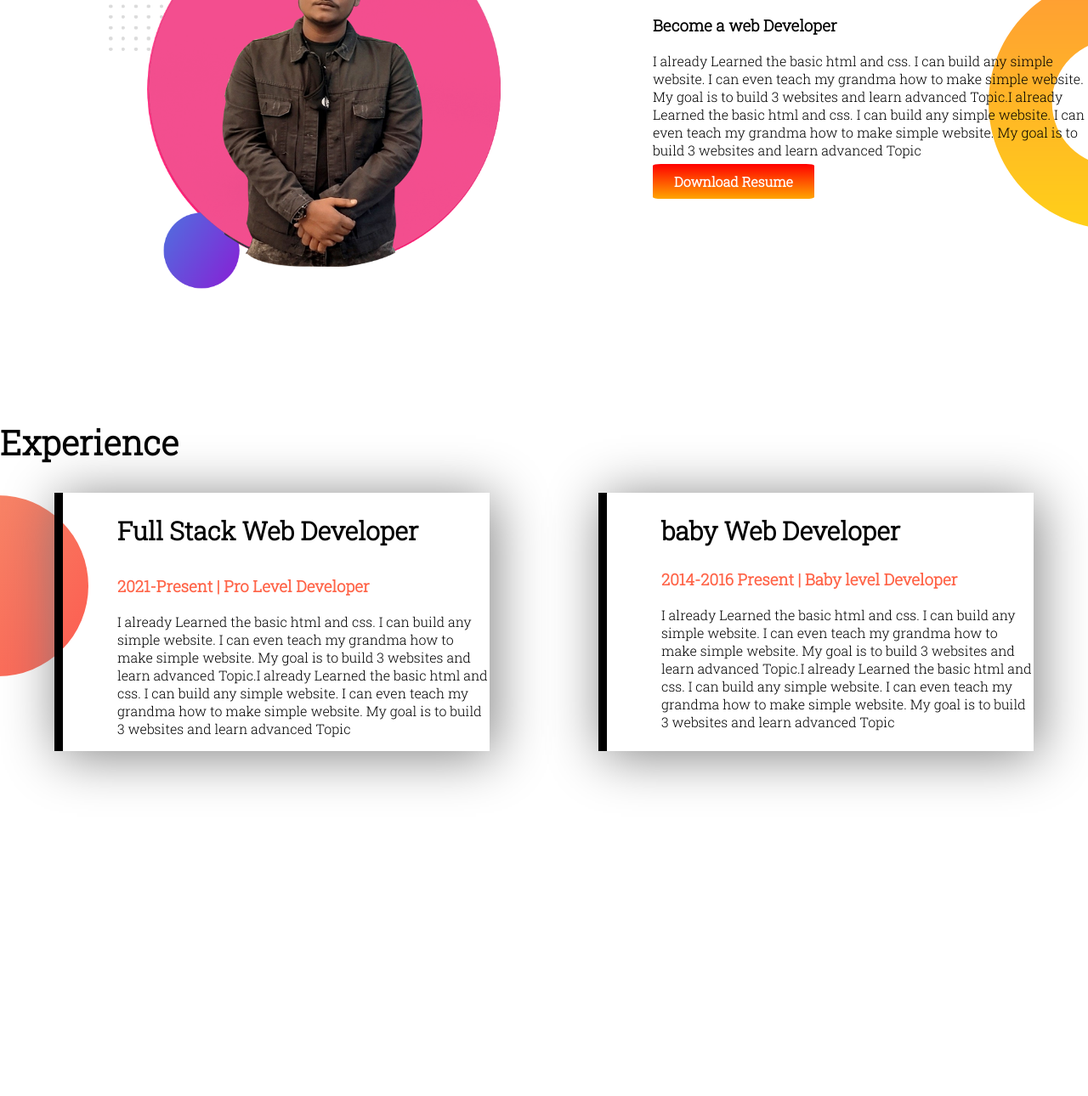
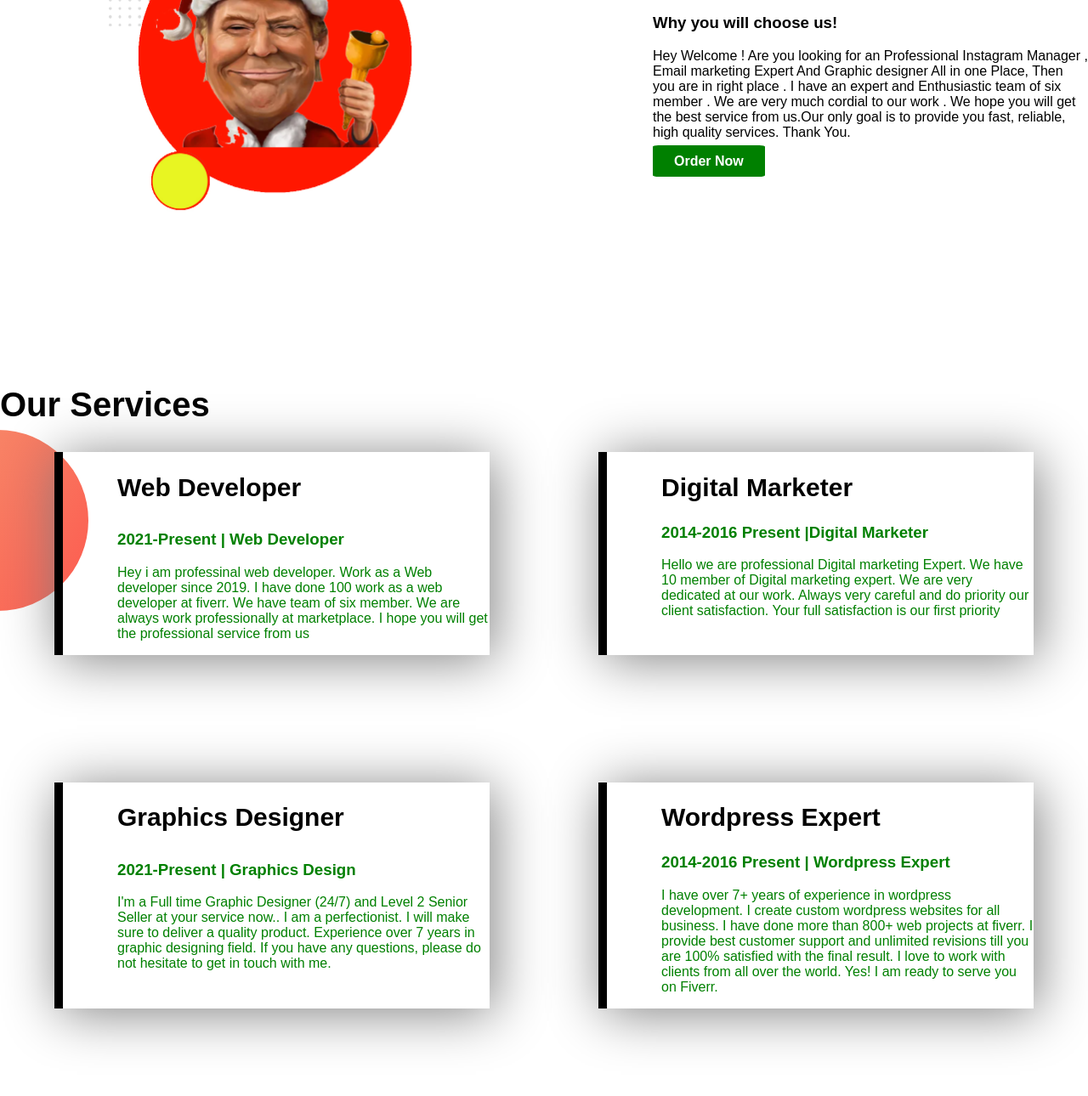
Before and after one commit to tofayelgithub/portfolio, a plain HTML site: page index.html in a window 1280 px wide. Shown: the part 714-2004 px from the top of the page at 85% size. Before the commit the page ends 1748 px from the top, so only its background shows below. Drawn offline with Linux system fonts and the light colour scheme; a web font is replaced by a local one.

Commit message:
first commit

```diff
--- a/index.html
+++ b/index.html
@@ -12,54 +12,87 @@
 <link rel="preconnect" href="https://fonts.gstatic.com" crossorigin>
 <link href="https://fonts.googleapis.com/css2?family=Pushster&family=Roboto+Slab:wght@300&display=swap" rel="stylesheet">
     <link rel="stylesheet" href="style.css">
+
+
+
 </head>
 <body>
+
    <section class="top-banner flexible-container">
+    <img src="images/5050.jpg" alt="">
        <div class="half-width">
-    <h1>Welcome to </h1>
-        <h1> <span class="red-color"> Tofayel new </span> Website</h1>
-            <h3>Build Climber and Train Stopper </h3>
+
+
+        <h1  style="text-align:center;> <span class="red-color" >Professional World</span> </h1>
+            <h3  >Work as a full time freelance at fiverr  </h3>
 <p>My name is Tofayel. I am Level two Full time Freelancer at Fiverr. I am professional Website Developer And Digital Marketer since 2017. I have very professional six member of teams. Where you will get 100% professional Work for your Company. We are always here at your service. Surely you will get 100% qualityful Work. So lets start your project :) </p>
-<a class="link-button" target="blank" href="http://www.smtofayel.com">Hire Me</a>
+<a class="link-button" target="blank" href="http://www.smtofayel.com">See More</a>
 </div>
 
 <div class="half-width">
-    <img src="images/tofayel.png" alt="">
+
   </div>
    </section>
+
+
    <section class="dream-big flexible-container">
 
 
     <div class="half-width">
-<img src="images/tofayel2.png" alt="">
+<img src="images/0001.jpg" alt="">
 
     </div>
     <div class="half-width">
         <h1>
-            Dream Big
+           Who we are!
         </h1>
-        <h3> Become a web Developer</h3>
-        <p> I already Learned the basic html and css. I can build any simple website. I can even teach my grandma how to make simple website. My goal is to build 3 websites and learn advanced Topic.I already Learned the basic html and css. I can build any simple website. I can even teach my grandma how to make simple website. My goal is to build 3 websites and learn advanced Topic</p>
-        <a class="link-button2" target="blank" href="http://www.smtofayel.com">Download Resume</a>
+        <h3> Why you will choose us!</h3>
+        <p style="color:rgb(0, 0, 0);"> Hey Welcome ! Are you looking for an Professional Instagram Manager , Email marketing Expert And Graphic designer All in one Place, Then you are in right place . I have an expert and Enthusiastic team of six member . We are very much cordial to our work . We hope you will get the best service from us.Our only goal is to provide you fast, reliable, high quality services. Thank You.</p>
+        <a class="link-button2" target="blank" href="http://www.smtofayel.com"> Order Now</a>
     </div>
+
+
    </section>
+
    <section class= " developer">
-       <h1> Experience  </h1>
+       <h1 > Our Services </h1>
        <div class="flexible-container">
         <div class="ground-item man">
-            <h2> Full Stack Web Developer<h1>
-                <h3 class="orange-color"> 2021-Present | Pro Level Developer</h3>
-                <p>I already Learned the basic html and css. I can build any simple website. I can even teach my grandma how to make simple website. My goal is to build 3 websites and learn advanced Topic.I already Learned the basic html and css. I can build any simple website. I can even teach my grandma how to make simple website. My goal is to build 3 websites and learn advanced Topic</p>
+            <h2> Web Developer<h1>
+                <h3 class="orange-color"> 2021-Present | Web Developer</h3>
+                <p style="color:green;">Hey i am professinal web developer. Work as a Web developer since 2019. I have done 100 work as a web developer at fiverr. We have team of six member. We are always work professionally at marketplace. I hope you will get the professional service from us</p>
          </div>
          <div class="ground-item man">
-             <h2> baby Web Developer</h1>
-             <h3 class="orange-color"> 2014-2016 Present | Baby level Developer</h3>
-             <p> I already Learned the basic html and css. I can build any simple website. I can even teach my grandma how to make simple website. My goal is to build 3 websites and learn advanced Topic.I already Learned the basic html and css. I can build any simple website. I can even teach my grandma how to make simple website. My goal is to build 3 websites and learn advanced Topic</p>
+             <h2> Digital Marketer</h1>
+             <h3 class="orange-color"> 2014-2016 Present |Digital Marketer</h3>
+             <p style="color:green;"> Hello we are professional Digital marketing Expert. We have 10 member of Digital marketing expert. We are very dedicated at our work. Always very careful and do priority our client satisfaction. Your full satisfaction is our first priority</p>
          </div>
        </div>
 
 
    </section>
+</section>
+<section class= " Graphics Designer">
+    <h1>   </h1>
+    <div class="flexible-container">
+     <div class="ground-item man">
+         <h2> Graphics Designer<h1>
+             <h3 class="orange-color"> 2021-Present | Graphics Design</h3>
+             <p style="color:green;">I'm a Full time Graphic Designer (24/7) and Level 2 Senior Seller at your service now..
+                I am a perfectionist. I will make sure to deliver a quality product. Experience over 7 years in graphic designing field. If you have any questions, please do not hesitate to get in touch with me.</p>
+      </div>
+      <div class="ground-item man">
+          <h2> Wordpress Expert</h1>
+          <h3 class="orange-color"> 2014-2016 Present | Wordpress Expert</h3>
+          <p style="color:green;"> I have over 7+ years of experience in wordpress development. I create custom wordpress websites for all business. I have done more than 800+ web projects at fiverr. I provide best customer support and unlimited revisions till you are 100% satisfied with the final result. I love to work with clients from all over the world. Yes! I am ready to serve you on Fiverr.</p>
 
+        </div>
+    </div>
+
+
+
+</section>
+
+<h3 style="text-align:center;">©2021 All Rights Reserved by S.M.TOFAYEL</h3>
 </body>
 </html>
--- a/style.css
+++ b/style.css
@@ -1,6 +1,7 @@
 body{
-    font-family: 'Pushster', cursive;
+    font-family: 'Lobster', cursive;
 font-family: 'Roboto Slab', serif;
+font-family: 'Secular One', sans-serif;
 margin: 0%;
 }
 h1{
@@ -26,7 +27,7 @@ h2{
 }
 .link-button{
     text-decoration: none;
-    background-image: linear-gradient( orange , red);
+    background-image: linear-gradient( green ,green);
     padding: 10px 35px;
     color: white;
     font-weight: 700;
@@ -38,19 +39,15 @@ h2{
 }
 .link-button2{
     text-decoration: none;
-    background-image: linear-gradient( red , orange);
+    background-image: linear-gradient( green ,green );
     padding: 10px 25px;
     color: white;
     font-weight: 700;
     border-radius: 5%;
 }
-.dream-big{
-    background-image: url(images/dream-bg.png);
-    background-repeat: no-repeat;
-    background-position: right;
-}
+
 .orange-color{
-    color: tomato;
+    color: green;
 }
 .ground-item{
     width: 40%;
@@ -69,3 +66,9 @@ h2{
 .man{
      border-left:  10px solid;
 }
+body{ background-color: white;}
+dream-big{
+    background-image: url(images/dream-bg.png);
+    background-repeat: no-repeat;
+    background-position: right;
+}
```
Also changed, not shown: images/000.jpg (added), images/0001.jpg (added), images/0101.png (added), images/123.jpg (added), images/124.jpg (added), images/5050.jpg (added), images/6060.jpg (added), images/download (1).png (added), 1 other file.
